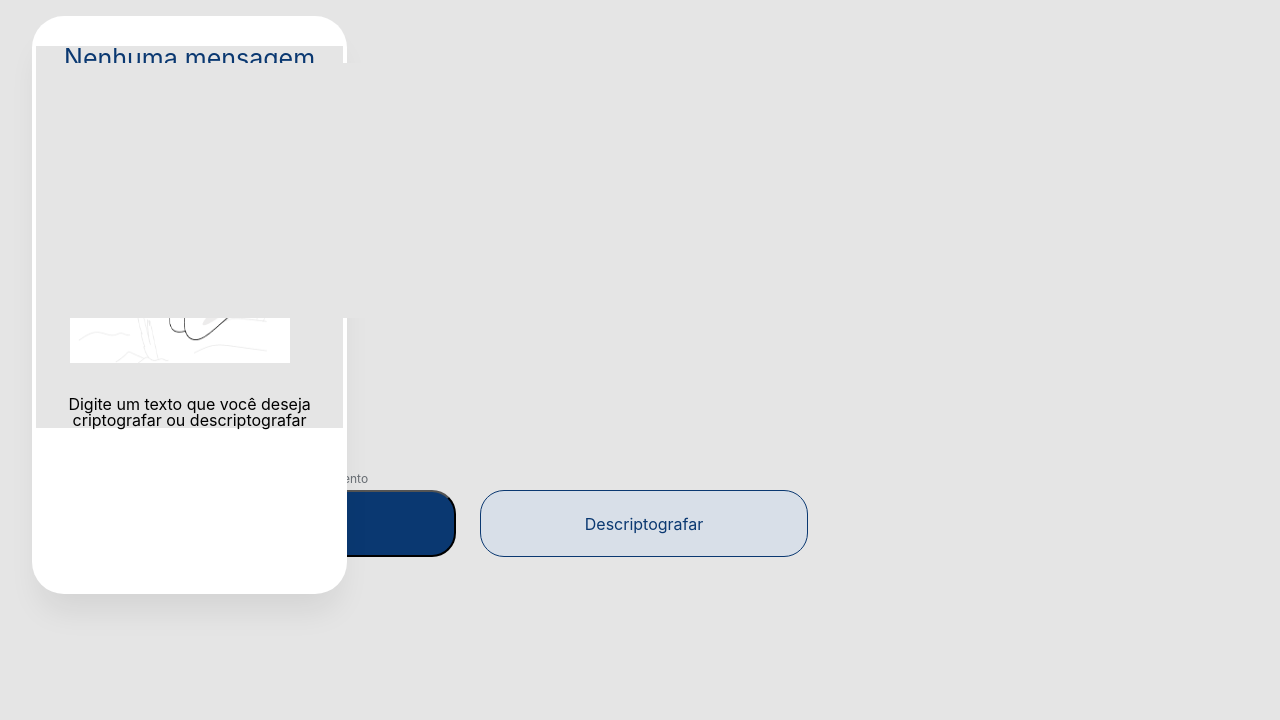
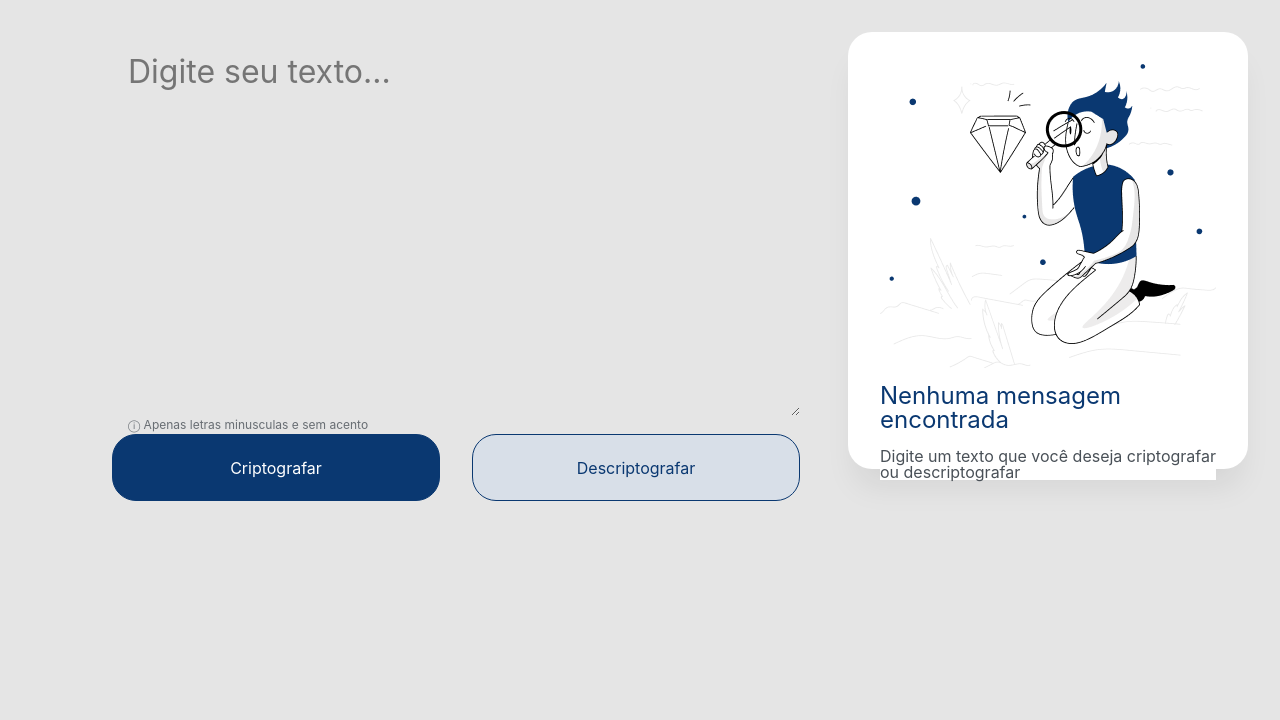
Before and after one commit to lWolfariell/decodifiador-Alura, a plain HTML site: page index.html in a window 1280 px wide. Shown: the part 80-800 px from the top of the page. Drawn offline with Linux system fonts and the light colour scheme.

Commit message:
Corrigido diversos aspectos de layout

```diff
--- a/assets/css/style.css
+++ b/assets/css/style.css
@@ -5,8 +5,8 @@
     background: #E5E5E5;
 }
 
-.cabecalho{
-    display:flex;
+.cabecalho {
+    display: flex;
     justify-content: space-between;
     padding: 1rem;
     gap: 1rem;
@@ -15,104 +15,54 @@
     text-align: right;
 }
 
-.main_container{
+.cabecalho h1 {
+    display: none;
+}
+
+.main_container {
     display: flex;
     flex-direction: column;
 }
 
-.container{
+.container {
     display: flex;
-    padding: 1rem 0 0 2rem;
+    flex-direction: column;
 }
 
-.input textarea{
-    position: absolute;
-    width: 50rem;
-    height: 20rem;
+.input textarea {
     font-size: 2rem;
     color: #0A3871;
     background: transparent;
     box-shadow: none;
     border: none;
     outline: 0;
-    padding: 110px;
-    resize: none;
+    resize: vertical;
+    overflow: hidden;
+    padding: 1rem;
+    font-weight: 400;
+    line-height: 150%;
 
 }
 
 .input h6 {
     font-size: 12px;
-    position: absolute;
     line-height: 150%;
     opacity: 0.8;
     color: #495057;
-    top: 550px;
-    left: 10%;
-}
-
-.conteudo{
-    position: absolute;
-
-    max-width: 400px;
-    max-height: 544px;
-    width: 24%;
-    height: 75%;
-    background: #FFFFFF;
-    box-shadow: 0px 24px 32px -8px rgba(0, 0, 0, 0.08);
-    border-radius: 32px;
-    align-items: center;
-    text-align: center;
-    padding: 30px 4px 4px 4px;
-}
-
-
-
-.conteudo img{
-    position: absolute;
-    width: 70%;
-    height: 50%;
-    left: 12%;
-    top: 10%;
-}
-
-.conteudo h2{
-    font-size: 25px;
-    color: #0A3871;
-    height: 350px;
-}
-
-.msg{
-    position: absolute;
-    top: 80%;
-    left: 7%;
-}
-
-.conteudo span{
-    position: absolute;
-    width: 350px;
-    height: 255px;
-    left: 7%;
-    bottom: 160px;
-    font-weight: 400;
-    font-size: 20px;
-    line-height: 150%;
-    color: #495057;
-    word-wrap: break-word;
+    padding: 0 0 0 1rem;
 
 }
 
-
-
-.botoes{
-    position: absolute;
+.botoes {
     display: flex;
-    gap: 24px;
-    top: 570px;
-    left: 10%;
+    flex-direction: column;
+    gap: 2rem;
+    padding: 1rem;
 }
 
-.botoes button{
+.botoes button {
     background: #0A3871;
+    border: 1px solid #0A3871 !important;
     border-radius: 24px;
     text-decoration: none;
     width: 328px;
@@ -122,30 +72,67 @@
     color: #FFFFFF;
 }
 
-.btn-desencriptar{
+.btn-desencriptar {
     background: #D8DFE8 !important;
     border: 1px solid #0A3871 !important;
     color: #0A3871 !important;
 }
 
-.boneco{
-    background-color: #FFFFFF;
-    position: absolute;
-    width: 336px;
-    height: 304px;
-    left: 980px;
-    top: 220px;
+.conteudo {
+    display: flex;
+    flex-direction: column;
+    border-radius: 24px;
+    background: white;
+    margin: 2rem;
+    padding: 2rem;
+    gap: 1rem;
+    box-shadow: 0px 24px 32px -8px rgba(0, 0, 0, 0.08);
+    align-items: center;
 }
 
-.btn-copiar{
-    position: absolute;
-    right: 5px;
-    left: 6px;
-    top: 5px;
+
+
+.conteudo img {
+    display: none;
+}
+
+.conteudo h2 {
+    font-size: 24px;
+    color: #0A3871;
+    background-color: #FFFFFF;
+}
+
+.conteudo p {
+    background-color: #FFFFFF;
+    color: #495057;
+}
+
+.msg {
+    background-color: transparent;
+    display: flex;
+    flex-direction: column;
+    gap: 2rem;
+}
+
+.conteudo span {
+    background-color: transparent;
+    font-weight: 400;
+    font-size: 20px;
+    line-height: 150%;
+    color: #495057;
+    word-wrap: break-word;
+
+}
+
+.boneco {
+    background-color: #FFFFFF;
+}
+
+.btn-copiar {
+    display: none;
     border: 1px solid #0A3871;
     border-radius: 24px;
     text-decoration: none;
-    width: 336px;
     height: 67px;
     cursor: pointer;
     font-size: 20px;
@@ -155,31 +142,95 @@
 }
 
 
-button:hover{
+button:hover {
     border: 2px solid #033d39 !important;
     background: #495057 !important;
     color: #FFFFFF !important;
     transition: 0.3s all !important;
- }
+}
 
 
 
-.hide-image{
+.hide-image {
     opacity: 0;
     transition: opacity 0.5s ease;
- }
+}
 
-.hide-txt1{
+.hide-txt1 {
     opacity: 0;
     transition: opacity 0.5s ease;
- }
+}
 
-.hide-txt2{
+.hide-txt2 {
     opacity: 0;
     transition: opacity 0.5s ease;
- }
+}
 
- .show-item{
+.show-item {
     opacity: 100;
     transition: opacity 0.5s ease;
- }
+}
+
+@media screen and (min-width: 769px) {
+
+    .botoes {
+        flex-direction: row;
+        align-self: center;
+    }
+
+    .input {
+        display: flex;
+        flex-direction: column;
+    }
+
+    .input textarea {
+        height: 22rem;
+    }
+
+
+
+    .msg span {
+        flex: 1;
+        word-break: break-all;
+    }
+
+
+}
+
+@media screen and (min-width: 1025px) {
+
+    .container {
+        display: grid;
+        grid-template-columns: 2fr 1fr;
+        grid-template-rows: repeat(2, 1fr);
+        grid-column-gap: 1rem;
+        grid-row-gap: 0px;
+        max-height: 400px;
+    }
+
+    .input {
+        grid-area: 1 / 1 / 2 / 2;
+        padding: 2rem 0 0 7rem;
+    }
+
+    .conteudo {
+        grid-area: 1 / 2 / 3 / 3;
+
+    }
+
+    .botoes {
+        grid-area: 2 / 1 / 3 / 2;
+        align-self: auto;
+        padding: 0 0 0 7rem;
+    }
+
+    .conteudo img{
+        display: block;
+
+    }
+
+
+
+
+
+}
--- a/assets/js/script.js
+++ b/assets/js/script.js
@@ -15,16 +15,19 @@ function btnEncriptar(){
 
     const nenhumaMensagem = document.querySelector('.txt1')
     nenhumaMensagem.classList.add('hide-txt1');
+    nenhumaMensagem.style.display = 'none'
 
     const outraMensagem = document.querySelector('.txt2')
     outraMensagem.classList.add('hide-txt2');
+    outraMensagem.style.display = 'none'
 
     const myImage = document.querySelector('.boneco');
     myImage.classList.add('hide-image');
+    myImage.style.display = 'none'
 
     const botaoAparece = document.querySelector('.btn-copiar')
     botaoAparece.classList.add('show-item');
-
+    botaoAparece.style.display = 'block';
 }
 
 let matrizCodigo = [['e', 'enter'], ['i', 'imes'], ['a', 'ai'], ['o', 'ober'], ['u', 'ufat']];
--- a/index.html
+++ b/index.html
@@ -10,7 +10,6 @@
     <link rel="preconnect" href="https://fonts.gstatic.com" crossorigin>
 
     <link rel="stylesheet" href="assets/css/reset.css">
-    <!-- <link rel="stylesheet" href="assets/css/mobile.css"> -->
     <link rel="stylesheet" href="assets/css/style.css">
     <link rel="shortcut icon" href="assets/images/logo.png" type="image/x-icon">
 
@@ -21,7 +20,6 @@
     <header class="cabecalho">
 
         <img class="logoAlura" src="/assets/images/logo.png" alt="Logo da Alura">
-        <h1>Decodificador e codificador</h1>
 
     </header>
 
@@ -31,27 +29,29 @@
 
             <div class="input">
 
-                <textarea id="textArea" name="DigiteTexto" cols="1" rows="4" maxlength="200"
+                <textarea id="textArea" name="DigiteTexto" cols="19" rows="4" maxlength="200"
                     placeholder="Digite seu texto..."></textarea>
 
                 <h6>&#9432; Apenas letras minusculas e sem acento</h6>
 
-                <div class="botoes">
+            </div>
 
-                    <button class="btn-encriptar" onclick="btnEncriptar()">Criptografar</button>
-                    <button class="btn-desencriptar" onclick="btnDesencriptar()">Descriptografar</button>
+            <div class="botoes">
 
-                </div>
+                <button class="btn-encriptar" onclick="btnEncriptar()">Criptografar</button>
+                <button class="btn-desencriptar" onclick="btnDesencriptar()">Descriptografar</button>
 
             </div>
 
             <div class="conteudo">
 
+                <img class="boneco" src="/assets/images/boneco.png" alt="Boneco">
+
                 <h2 class="txt1">Nenhuma mensagem encontrada</h2>
 
                 <p class="txt2">Digite um texto que você deseja criptografar ou descriptografar</p>
 
-                <img class="boneco" src="/assets/images/boneco.png" alt="Boneco">
+
 
                 <div class="msg">
 
@@ -63,6 +63,7 @@
 
             </div>
 
+
         </section>
 
     </main>
```
